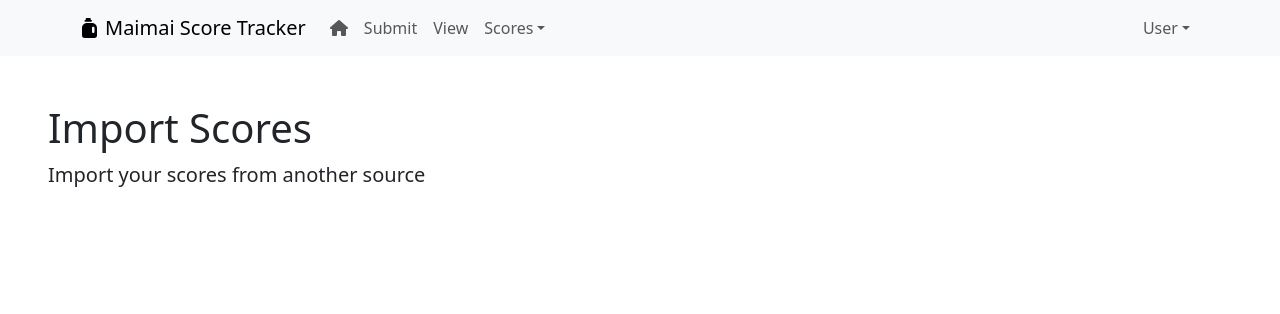
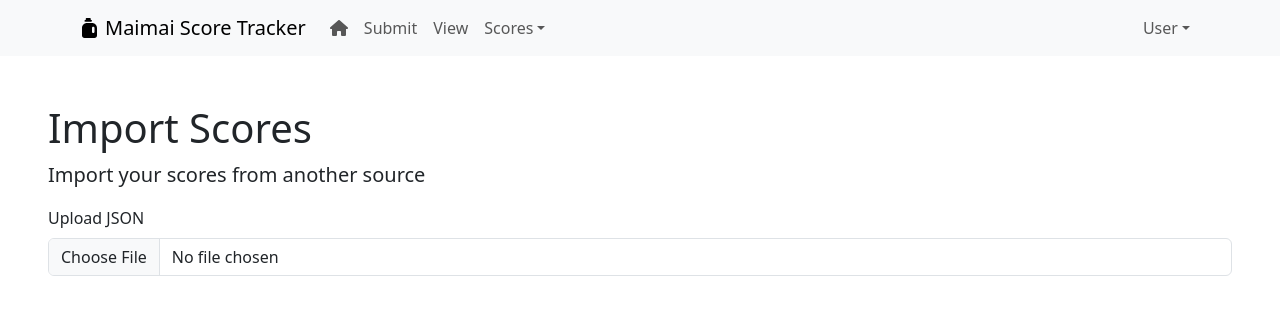
Before and after one commit to corndogit/maimai-score-tracker, a React (Vite) app: page /import in a window 1280 px wide. Shown: the top 314 px of the page. Built offline with nearby package versions, Linux system fonts and the light colour scheme.

Commit message:
Add upload button
UI skeleton basically done now

```diff
--- a/src/components/import-scores-page/import-scores-page.tsx
+++ b/src/components/import-scores-page/import-scores-page.tsx
@@ -1,3 +1,4 @@
+import { Form } from "react-bootstrap";
 import { BasePage } from "../shared/base-page";
 import { PageTitles } from "../shared/page-titles";
 
@@ -8,6 +9,12 @@
         title="Import Scores"
         subtitle="Import your scores from another source"
       />
+      <Form>
+        <Form.Group controlId="formFile" className="mb-3">
+          <Form.Label>Upload JSON</Form.Label>
+          <Form.Control type="file" />
+        </Form.Group>
+      </Form>
     </BasePage>
   );
 };
```
Also changed, not shown: 1 other file (tests, documents, lock files or other folders).
